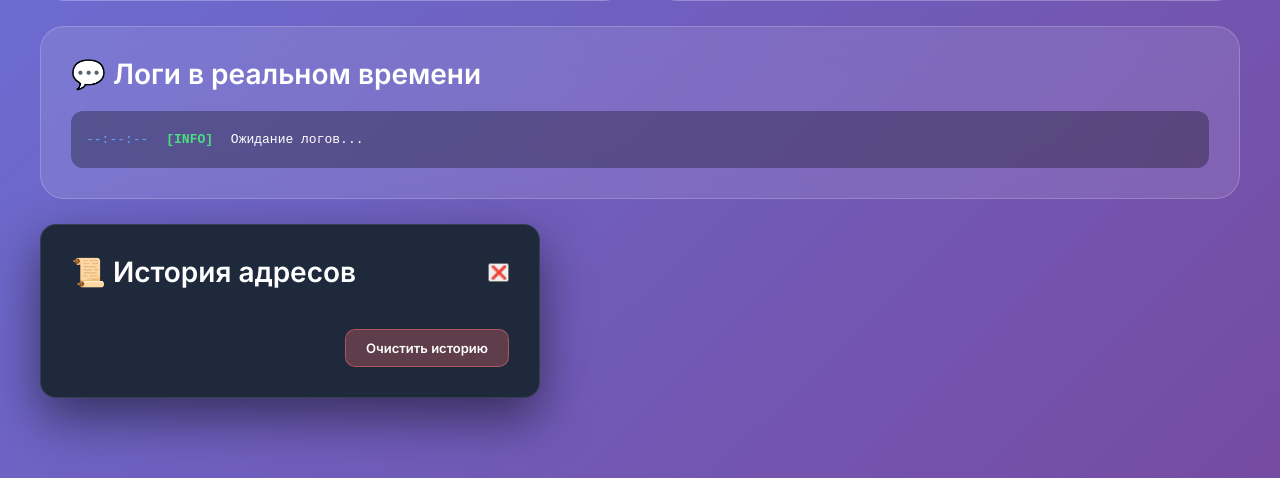
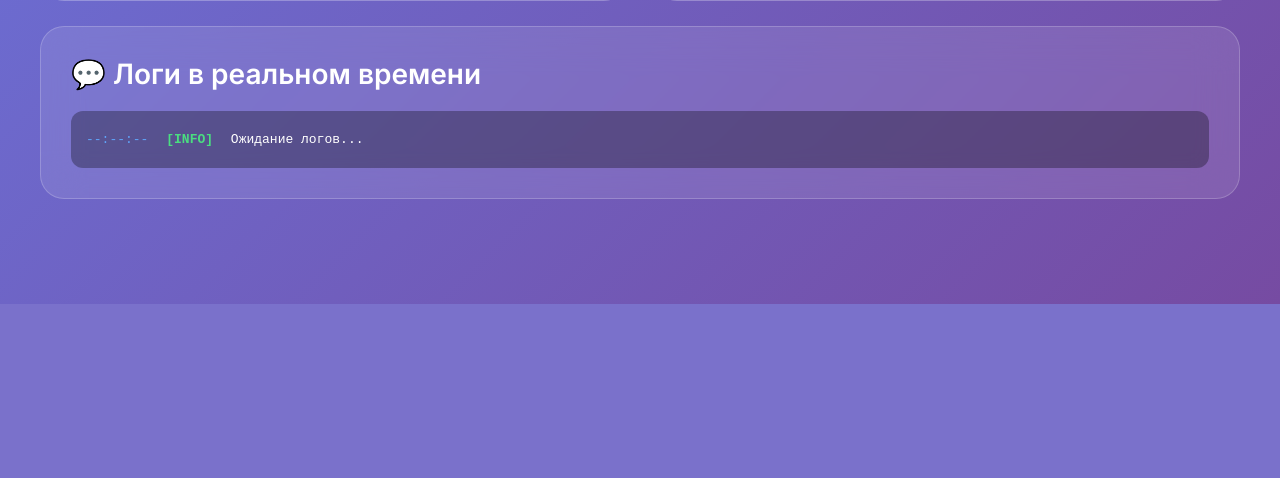
Before and after one commit to denxi342/discord-bot-dashboard, a Flask app: page / in a window 1280 px wide. Shown: the part 964-1442 px from the top of the page. After the commit the page ends 1268 px from the top, so only its background shows below. Run offline with Flask 3, Linux system fonts and the light colour scheme; some libraries are stand-ins or nearby versions.

Commit message:
Remove leftover history-modal from index.html

```diff
--- a/templates/index.html
+++ b/templates/index.html
@@ -1565,20 +1565,7 @@
             {% endif %}
         </div>
 
-        <!-- HISTORY MODAL -->
-        <div id="history-modal" onclick="if(event.target === this) toggleHistoryModal()">
-            <div
-                style="background: #1e293b; padding: 30px; border-radius: 16px; width: 500px; max-width: 90%; max-height: 80vh; display: flex; flex-direction: column; box-shadow: 0 20px 50px rgba(0,0,0,0.5); border: 1px solid rgba(255,255,255,0.1);">
-                <div style="display: flex; justify-content: space-between; align-items: center; margin-bottom: 20px;">
-                    <h2 style="margin: 0;">📜 История адресов</h2>
-                    <button class="btn-icon" onclick="toggleHistoryModal()">❌</button>
-                </div>
-                <div id="history-list" style="overflow-y: auto; flex: 1; margin: 0 -10px; padding: 0 10px;"></div>
-                <div style="margin-top: 20px; display: flex; justify-content: flex-end;">
-                    <button class="btn btn-sm btn-danger" onclick="clearHistory()">Очистить историю</button>
-                </div>
-            </div>
-        </div>
+
     </div>
 
     <script src="{{ url_for('static', filename='js/dashboard.js') }}?v=3"></script>
```
